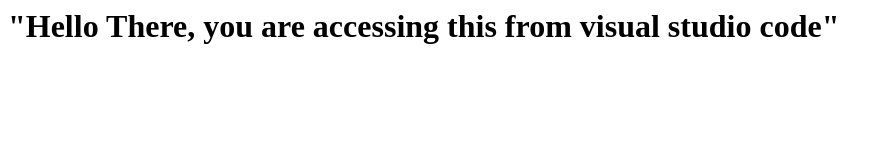
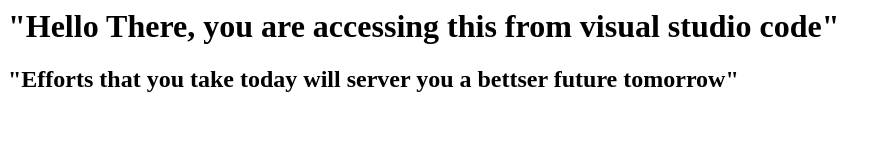
Before and after one commit to Pradnyadevops0112/Github-Marathon-practice, a plain HTML site: page index.html in a window 1280 px wide. Shown: the whole page, without its empty margins (0-889 px from the left). Drawn offline with Linux system fonts and the light colour scheme.

Commit message:
second line added

```diff
--- a/index.html
+++ b/index.html
@@ -1,3 +1,6 @@
 <h1>
     "Hello There, you are accessing this from visual studio code"
 </h1>
+<h2>
+    "Efforts that you take today will server you a bettser future tomorrow"
+</h2>
```
